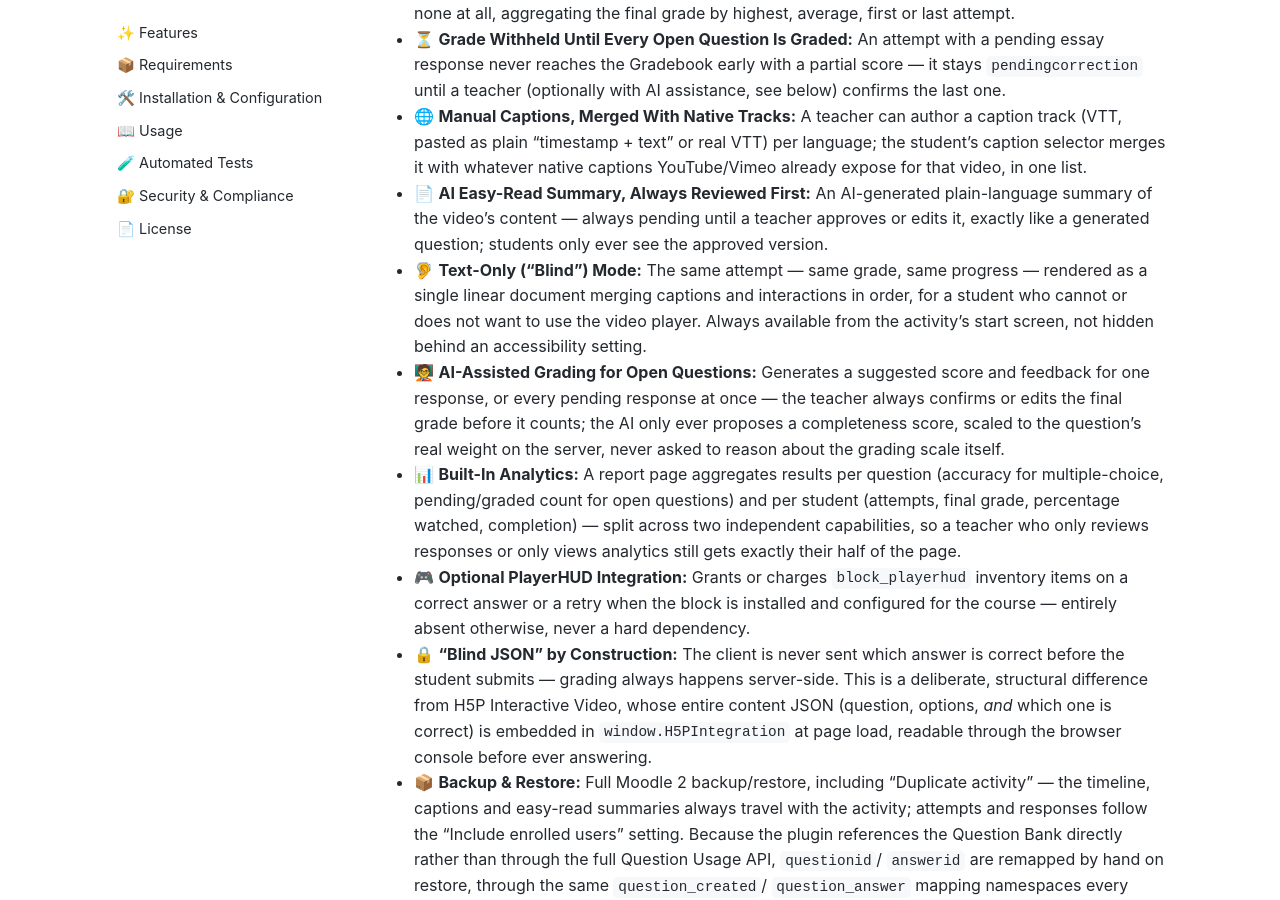
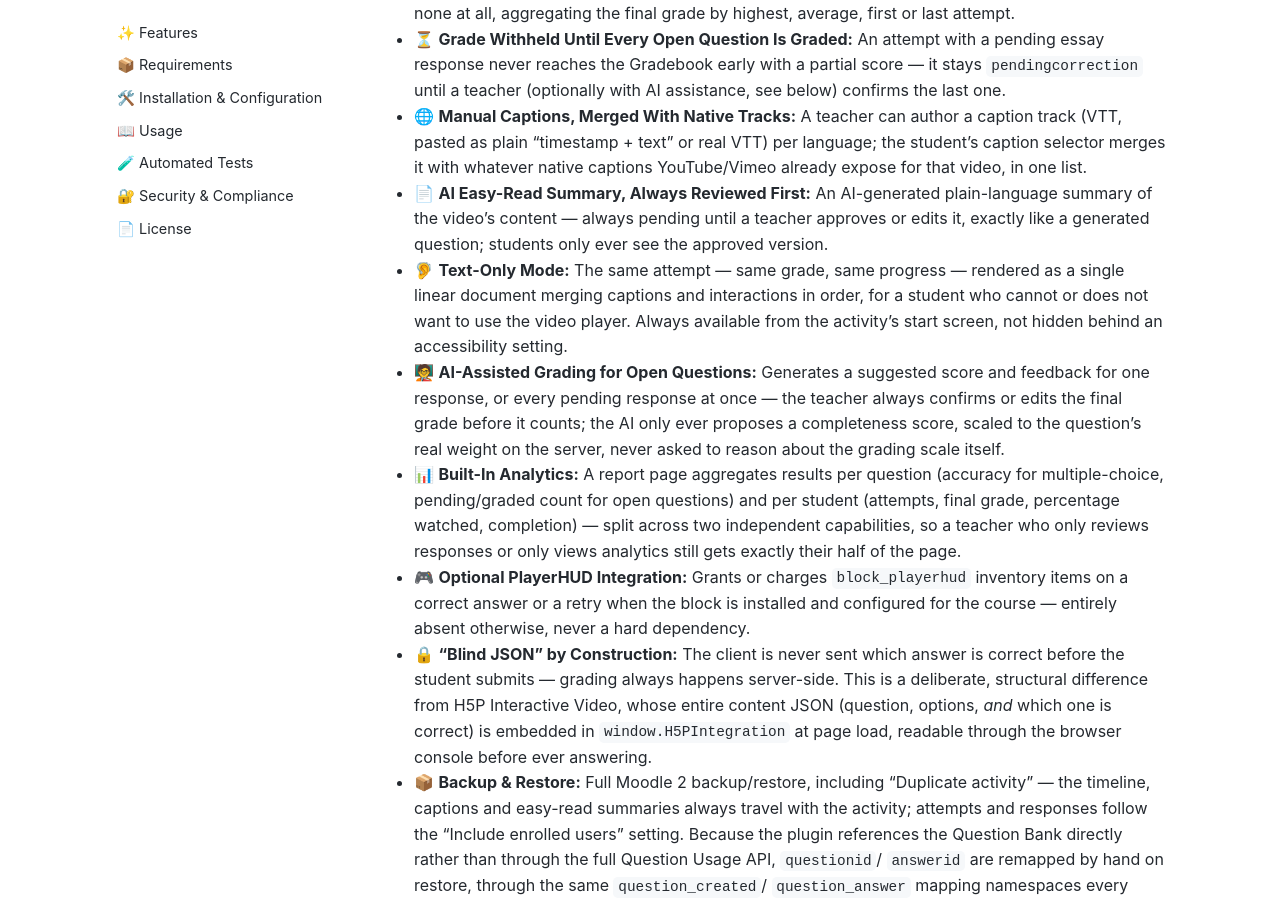
Before and after one commit to jeanlucio/moodle-mod_playervideo, a Jekyll site: the page built from docs/en/features.md, in a window 1280 px wide and 900 px high, scrolled down 956 px. Built offline with Jekyll 4.4.1, drawn with Linux system fonts in a browser that asks for light colours; our own code applies the rules of GitHub Pages for plain Markdown files.

Commit message:
drop the 'Blind' nickname from the text-only mode's docs heading

```diff
--- a/docs/en/features.md
+++ b/docs/en/features.md
@@ -35,7 +35,7 @@
 * 📄 **AI Easy-Read Summary, Always Reviewed First:** An AI-generated plain-language summary of
   the video's content — always pending until a teacher approves or edits it, exactly like a
   generated question; students only ever see the approved version.
-* 🦻 **Text-Only ("Blind") Mode:** The same attempt — same grade, same progress — rendered as a
+* 🦻 **Text-Only Mode:** The same attempt — same grade, same progress — rendered as a
   single linear document merging captions and interactions in order, for a student who cannot
   or does not want to use the video player. Always available from the activity's start screen,
   not hidden behind an accessibility setting.
```
Also changed, not shown: docs/pt/features.md (+1 -1 lines).
